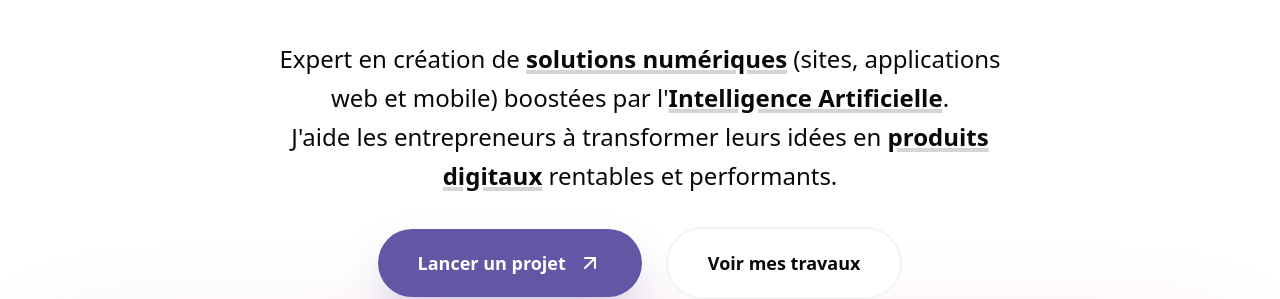
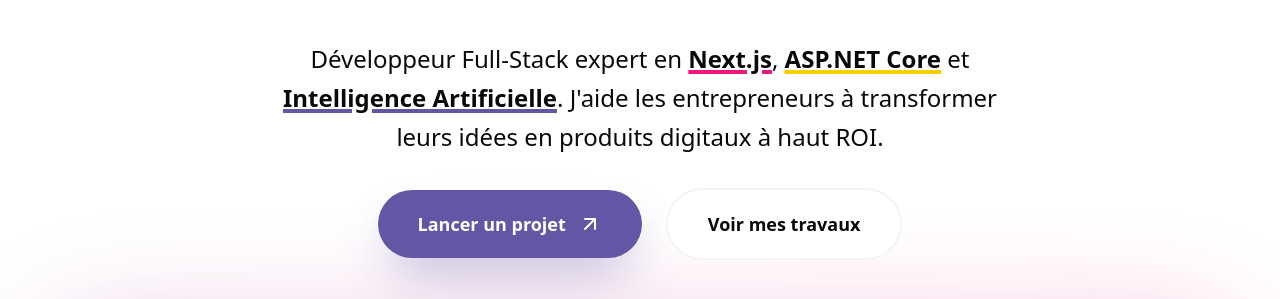
Before and after one commit to alexandredalmeidadev/portfolio, a Next.js app: page / in a window 1280 px wide. Shown: the part 388-687 px from the top of the page. Built offline with nearby package versions, Linux system fonts and the light colour scheme; a web font is replaced by a local one.

Commit message:
version pour les tech

```diff
--- a/app/_components/Contact.tsx
+++ b/app/_components/Contact.tsx
@@ -58,8 +58,8 @@
                 <Sparkles size={36} />
               </div>
               <div className="flex flex-col gap-4">
-                <h3 className="text-3xl font-black tracking-tight">Qualité Logicielle</h3>
-                <p className="text-muted-foreground text-lg leading-relaxed font-semibold">Des solutions web et mobile conçues pour durer.</p>
+                <h3 className="text-3xl font-black tracking-tight">Expertise Tech</h3>
+                <p className="text-muted-foreground text-lg leading-relaxed font-semibold">Solutions robustes avec Next.js et IA générative.</p>
               </div>
            </div>
 
@@ -88,8 +88,8 @@
                 <Smartphone size={36} />
               </div>
               <div className="flex flex-col gap-4">
-                <h3 className="text-3xl font-black tracking-tight">Lancement Rapide</h3>
-                <p className="text-muted-foreground text-lg leading-relaxed font-semibold">Mise en ligne de votre projet en temps record.</p>
+                <h3 className="text-3xl font-black tracking-tight">Express MVP</h3>
+                <p className="text-muted-foreground text-lg leading-relaxed font-semibold">Lancez votre produit en temps record.</p>
               </div>
            </div>
         </div>
--- a/app/_components/Hero.tsx
+++ b/app/_components/Hero.tsx
@@ -17,9 +17,7 @@
         </h1>
 
         <p className="text-xl md:text-2xl text-muted-foreground max-w-3xl leading-relaxed animate-in fade-in slide-in-from-bottom-12 duration-700 delay-200">
-          Expert en création de <span className="text-foreground font-bold underline decoration-zinc-300 decoration-4">solutions numériques</span> (sites, applications web et mobile) boostées par l&apos;<span className="text-foreground font-bold underline decoration-zinc-300 decoration-4">Intelligence Artificielle</span>.
-          <br className="hidden md:block" />
-          J&apos;aide les entrepreneurs à transformer leurs idées en <span className="text-foreground font-bold underline decoration-zinc-300 decoration-4">produits digitaux</span> rentables et performants.
+          Développeur Full-Stack expert en <span className="text-foreground font-bold underline decoration-[hsl(var(--brand-pink))] decoration-4">Next.js</span>, <span className="text-foreground font-bold underline decoration-[hsl(var(--brand-yellow))] decoration-4">ASP.NET Core</span> et <span className="text-foreground font-bold underline decoration-[hsl(var(--brand-purple))] decoration-4">Intelligence Artificielle</span>. J&apos;aide les entrepreneurs à transformer leurs idées en produits digitaux à haut ROI.
         </p>
 
         <div className="flex max-sm:flex-col items-center gap-6 animate-in fade-in slide-in-from-bottom-16 duration-700 delay-300">
```
